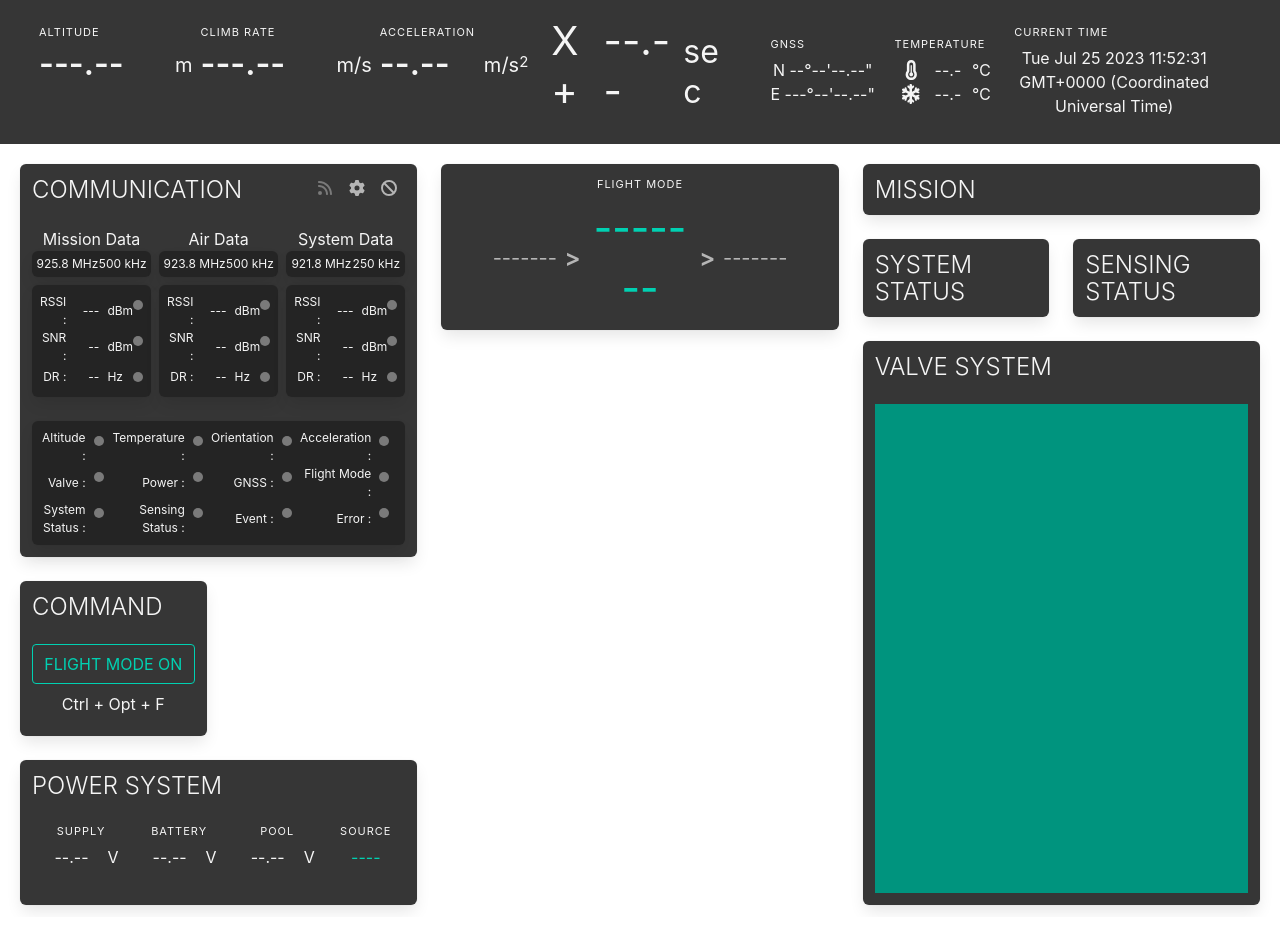
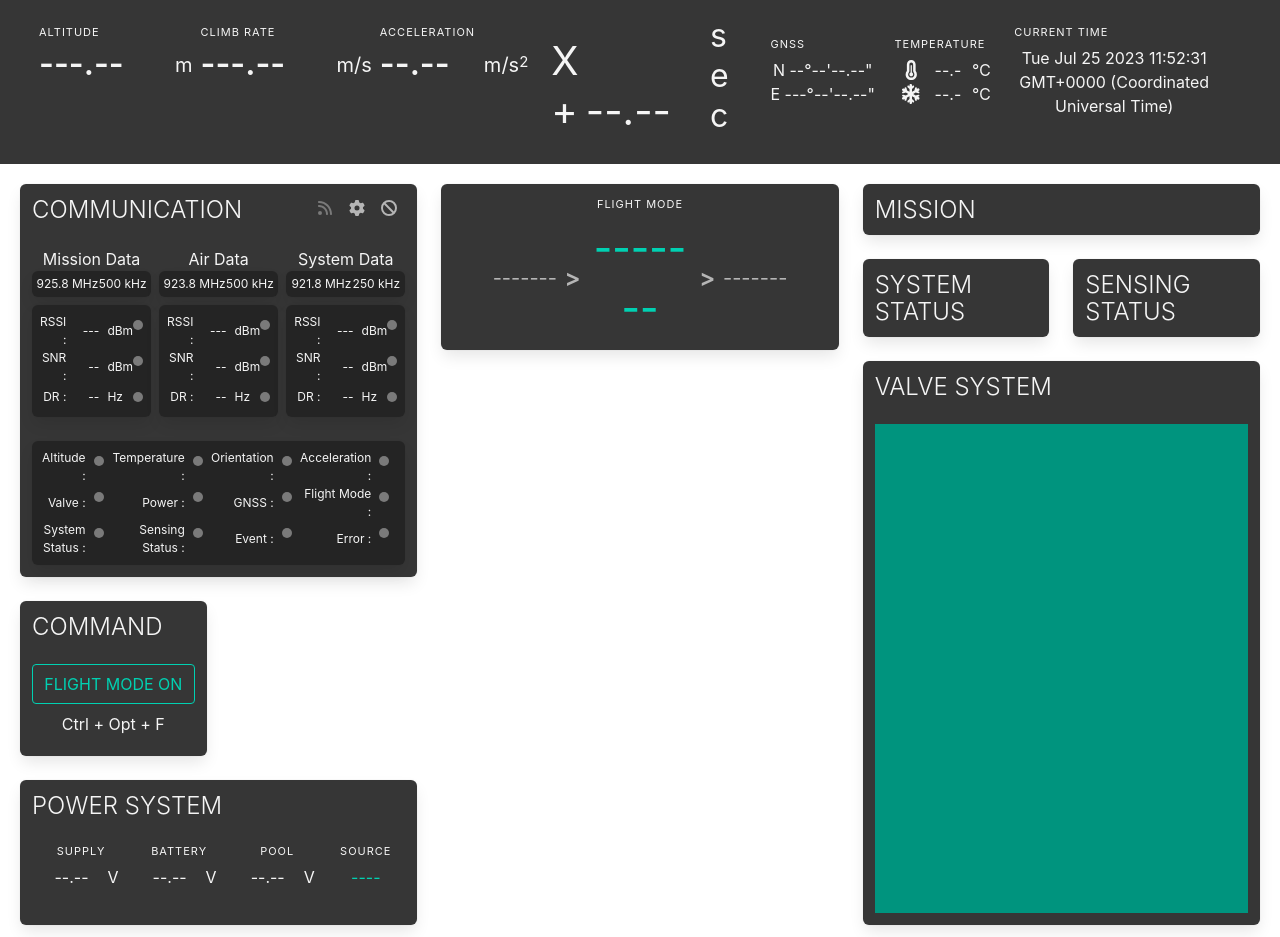
Before and after one commit to tokai-student-rocket-project/GroundStation, a React (Vite) app: page /main in a window 1280 px wide. Built offline with nearby package versions, Linux system fonts and the light colour scheme.

Commit message:
飛翔時間表示を追加

```diff
--- a/src/features/Main/children/CommunicationPanel/CommunicationPanel.tsx
+++ b/src/features/Main/children/CommunicationPanel/CommunicationPanel.tsx
@@ -215,6 +215,7 @@ export const CommunicationPanel = () => {
           cameraStatus: json.CameraStatus,
           sn3Status: json.SN3Status,
           doLogging: json.DoLogging,
+          flightTime: json.FlightTime,
         });
       }
 
--- a/src/features/Main/children/TopCenterPanel.tsx
+++ b/src/features/Main/children/TopCenterPanel.tsx
@@ -1,9 +1,41 @@
+import { useContext } from "react";
+
+import { SystemDataContext } from "../../App/App";
+
+const flightTimeToText = (flightTime?: number): string => {
+  if (flightTime == undefined) return "--.--";
+
+  // uint32_t の -1
+  if (flightTime == 4294967295) return "--.--";
+
+  return (flightTime / 1000.0).toFixed(2);
+};
+
 export const TopCenterPanel = () => {
+  const { systemData, setSystemData, clearSystemData } =
+    useContext(SystemDataContext);
+
+  console.log(systemData.flightTime);
+
   return (
     <div className="is-flex is-align-items-end">
-      <p className="subtitle is-2 has-text-light mr-2 mb-0">X+</p>
-      <p className="subtitle is-2 has-text-light mb-0">{"--.--"}</p>
-      <p className="subtitle is-3 has-text-light ml-2 mb-1">sec</p>
+      <table width="100%">
+        <tbody>
+          <tr>
+            <td style={{ verticalAlign: "bottom" }}>
+              <p className="subtitle is-2 has-text-light mr-2 mb-0">X+</p>
+            </td>
+            <td width="120m" style={{ verticalAlign: "bottom" }}>
+              <p className="subtitle is-2 has-text-light mb-0 has-text-left">
+                {flightTimeToText(systemData.flightTime)}
+              </p>
+            </td>
+            <td style={{ verticalAlign: "bottom" }}>
+              <p className="subtitle is-3 has-text-light ml-2 mb-0">sec</p>
+            </td>
+          </tr>
+        </tbody>
+      </table>
     </div>
   );
 };
--- a/src/types/SystemData.ts
+++ b/src/types/SystemData.ts
@@ -3,6 +3,7 @@ export type SystemData = {
   cameraStatus?: boolean;
   sn3Status?: boolean;
   doLogging?: boolean;
+  flightTime?: number;
 };
 
 export type SystemDataContextType = {
@@ -16,4 +17,5 @@ export const defaultSystemData = {
   cameraStatus: undefined,
   sn3Status: undefined,
   doLogging: undefined,
+  flightTime: undefined,
 };
```
